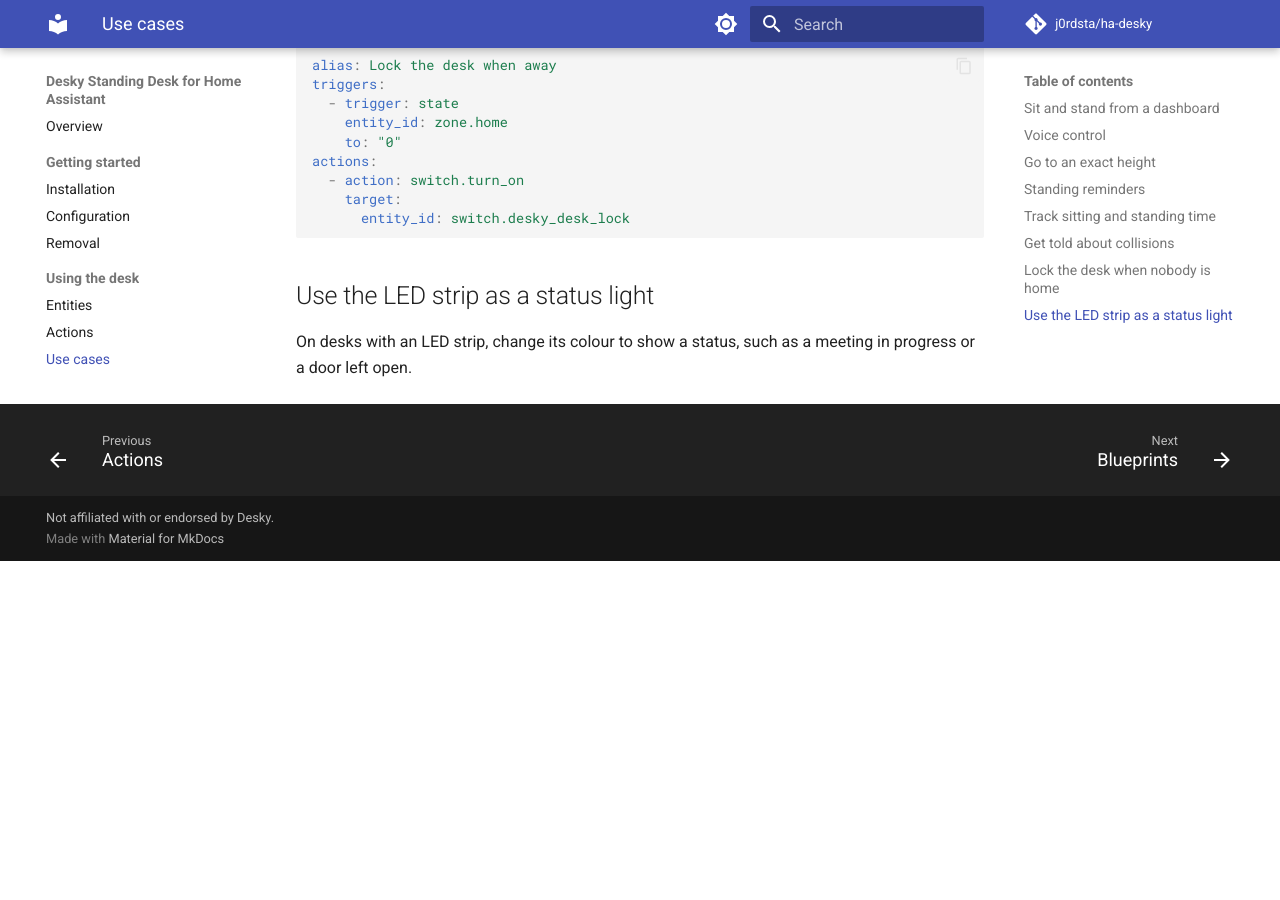
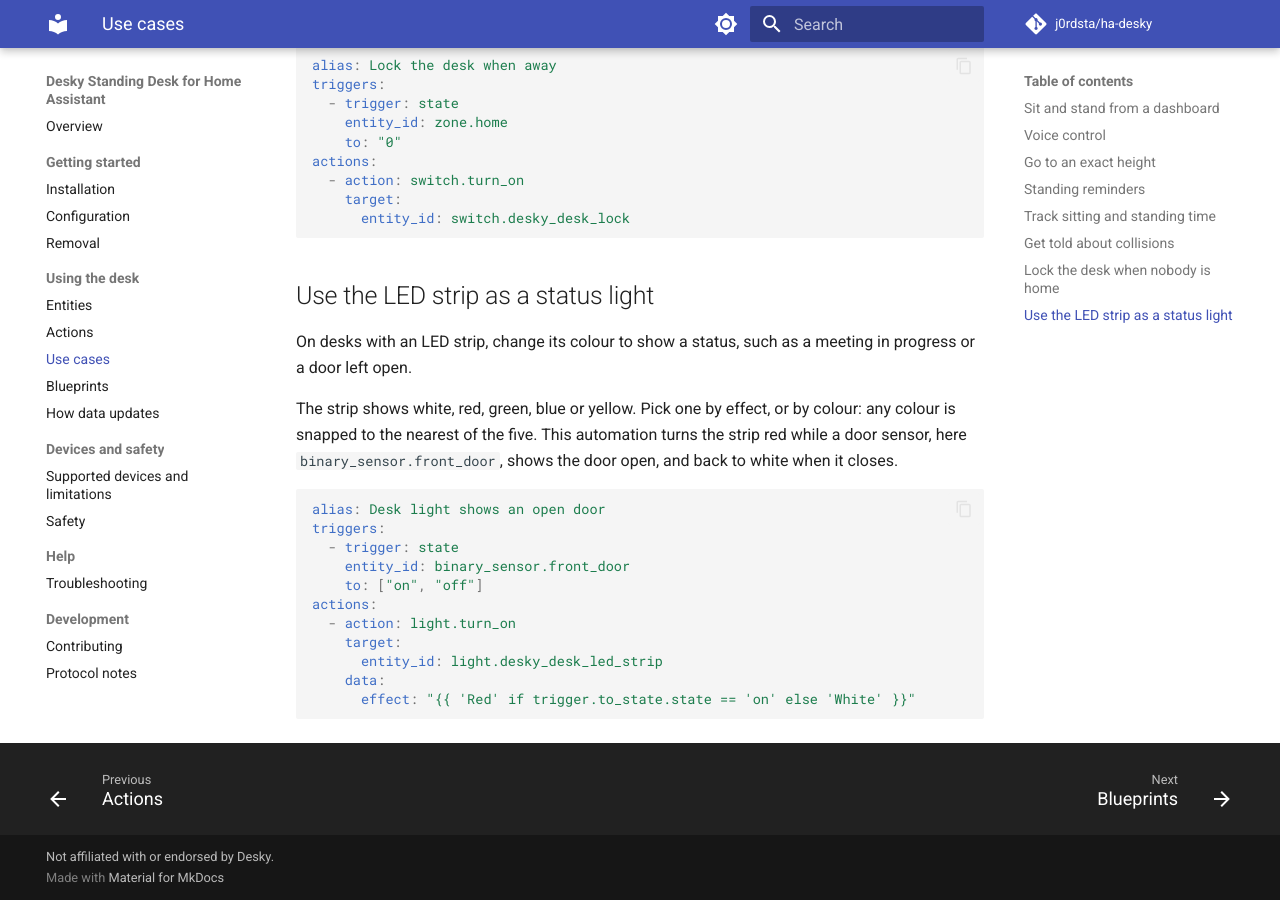
Before and after one commit to j0rdsta/ha-desky, an MkDocs documentation site: the page built from docs/use-cases.md, in a window 1280 px wide and 900 px high, scrolled down 2781 px. Built offline with MkDocs 1.6.1 and Material for MkDocs 9.7.7, drawn with Linux system fonts in a browser that asks for light colours; comment, search, counter and statistics services are not loaded; before the commit the page ends 3342 px from its top, so only the background shows below that.

Commit message:
docs: add an example for the LED strip as a status light
Co-Authored-By: Claude Opus 5.5 <noreply@anthropic.com>

````diff
--- a/docs/use-cases.md
+++ b/docs/use-cases.md
@@ -141,3 +141,21 @@ actions:
 
 On desks with an LED strip, change its colour to show a status, such as a meeting in progress or
 a door left open.
+
+The strip shows white, red, green, blue or yellow. Pick one by effect, or by colour: any colour is
+snapped to the nearest of the five. This automation turns the strip red while a door sensor,
+here `binary_sensor.front_door`, shows the door open, and back to white when it closes.
+
+```yaml
+alias: Desk light shows an open door
+triggers:
+  - trigger: state
+    entity_id: binary_sensor.front_door
+    to: ["on", "off"]
+actions:
+  - action: light.turn_on
+    target:
+      entity_id: light.desky_desk_led_strip
+    data:
+      effect: "{{ 'Red' if trigger.to_state.state == 'on' else 'White' }}"
+```
````
